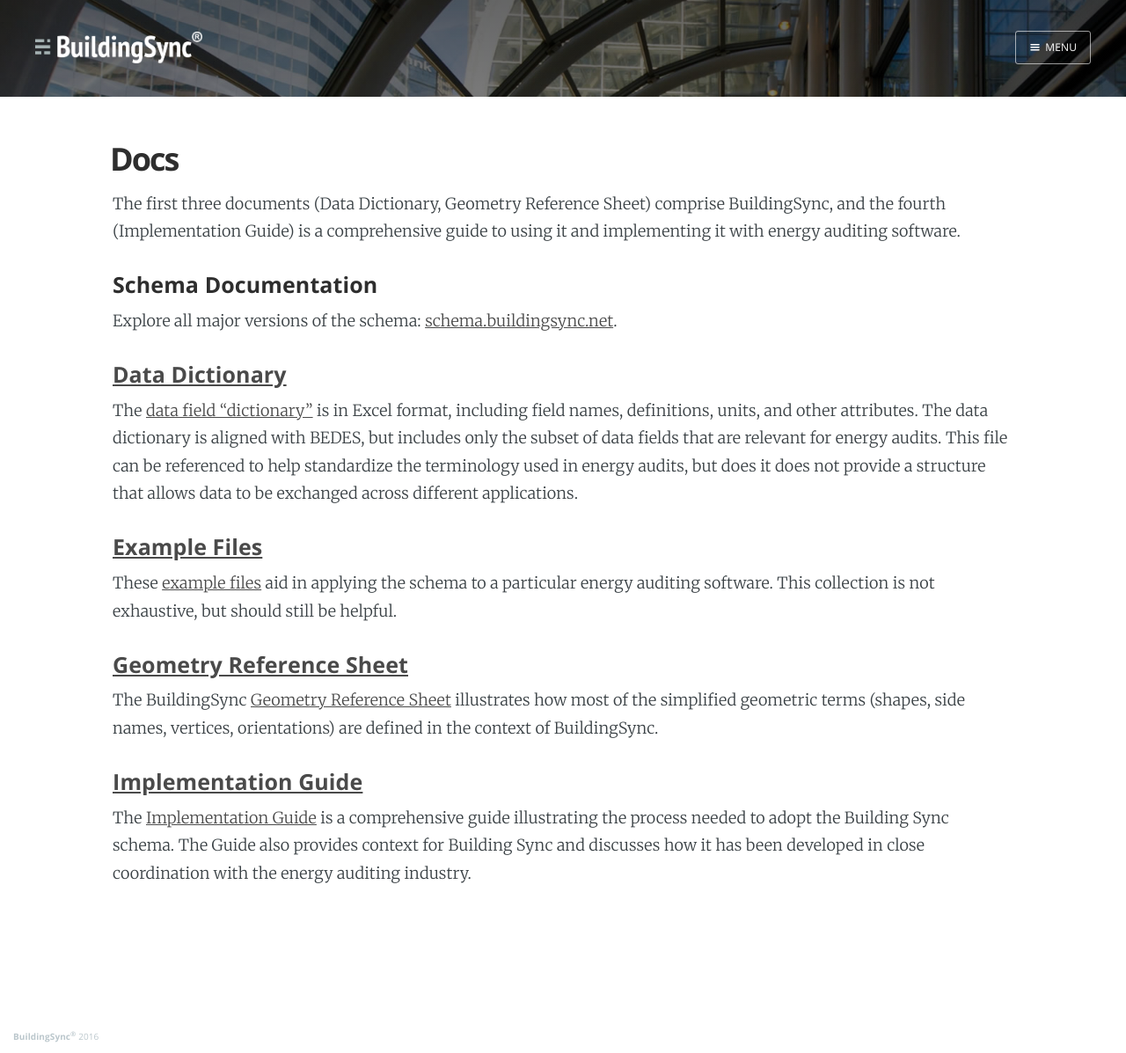
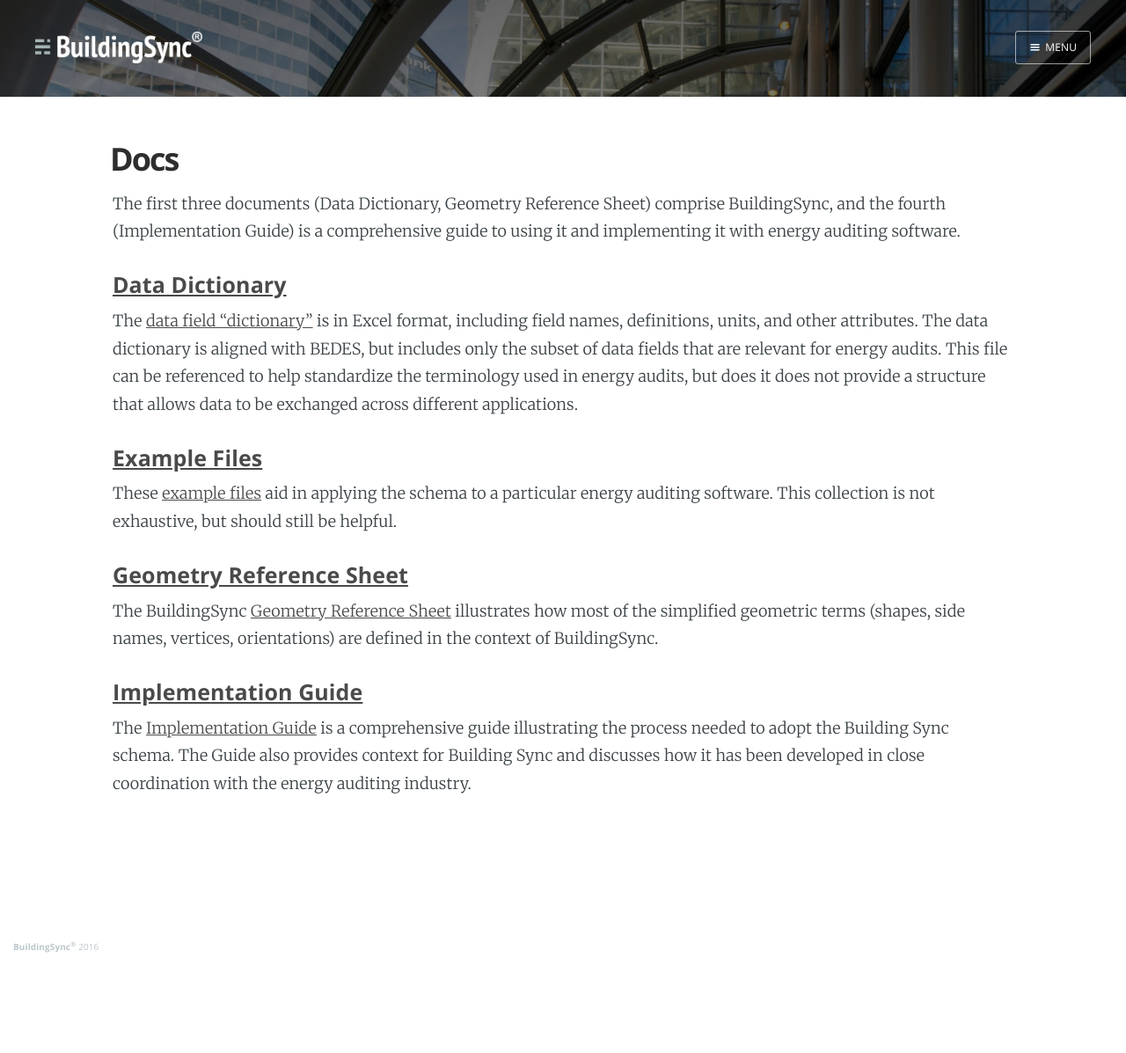
Before and after one commit to fieldkm/website, a Jekyll site: the page built from docs/index.md, in a window 1280 px wide. Shown: the whole page at 88% size. Built offline with Jekyll 4.4.1, drawn with Linux system fonts in a browser that asks for light colours; nearby versions of some CDN libraries; Markdown is read by kramdown in place of the engine named in the settings; after the commit the page ends 1095 px from its top, so only the background shows below that.

Commit message:
adding schema page and clean-up

```diff
--- a/_includes/navigation.html
+++ b/_includes/navigation.html
@@ -12,7 +12,10 @@
             </ul>
         </li>
         <li class="nav-download" role="presentation"><a href="https://github.com/BuildingSync/schema/releases">Download</a></li>
-        <li class="nav-docs {% if page.url contains 'docs' %} nav-current{% endif %}" role="presentation"><a href="{{ site.baseurl }}docs/">Docs</a></li>
+        <li class="nav-docs {% if page.current == 'docs' %} nav-current{% endif %}" role="presentation"><a href="{{ site.baseurl }}docs/">Docs</a></li>
+            <ul>
+                <li class="nav-schema {% if page.current == 'schema' %} nav-current{% endif %}" role="presentation"><a href="{{ site.baseurl }}docs/schema/">Schema</a></li>
+            </ul>
         <li class="nav-faq {% if page.url contains 'faq' %} nav-current{% endif %}" role="presentation"><a href="{{ site.baseurl }}faq/">FAQ</a></li>
         <li class="nav-tools {% if page.current == 'tools' %} nav-current{% endif %}" role="presentation"><a href="{{ site.baseurl }}tools/">Tools</a></li>
     </ul>
--- a/assets/css/screen.css
+++ b/assets/css/screen.css
@@ -636,7 +636,7 @@
 }
 
 .nav ul ul li:before {
-    content: counters(item, '.', lower-roman);
+   /* content: counters(item, '.', lower-roman); */
 }
 
 .nav li:before {
@@ -648,7 +648,7 @@
     font-size: 1.2rem;
     vertical-align: bottom;
     color: #B8B8B8;
-    content: counter(item, lower-roman);
+  /*  content: counter(item, lower-roman); */
     counter-increment: item;
 }
 .nav li {
@@ -666,7 +666,7 @@
 }
 .nav li a:after {
     display: inline-block;
-    content: " .......................................................";
+  /*  content: " ......................................................."; */
     color: rgba(255,255,255,0.2);
     margin-left: 5px;
 }
@@ -675,7 +675,7 @@
 }
 .nav .nav-current > a:after {
     content: " ";
-    border-bottom: rgba(255,255,255,0.5) 1px solid;
+  /*  border-bottom: rgba(255,255,255,0.5) 1px solid; */
     width: 100%;
     height: 1px;
 }
--- a/docs/index.md
+++ b/docs/index.md
@@ -8,9 +8,6 @@
 ---
 
 The first three documents (Data Dictionary, Geometry Reference Sheet) comprise BuildingSync, and the fourth (Implementation Guide) is a comprehensive guide to using it and implementing it with energy auditing software.
-
-#### Schema Documentation
-Explore all major versions of the schema: [schema.buildingsync.net](https://schema.buildingsync.net/).
 
 #### [Data Dictionary](BuildingSync%20Data%20Dictionary%202.0.xlsx)
 The [data field "dictionary"](BuildingSync%20Data%20Dictionary%202.0.xlsx) is in Excel format, including field names, definitions, units, and other attributes. The data dictionary is aligned with BEDES, but includes only the subset of data fields that are relevant for energy audits. This file can be referenced to help standardize the terminology used in energy audits, but does it does not provide a structure that allows data to be exchanged across different applications.
```
Also changed, not shown: docs/schema/index.md (added, +16 -0 lines).
